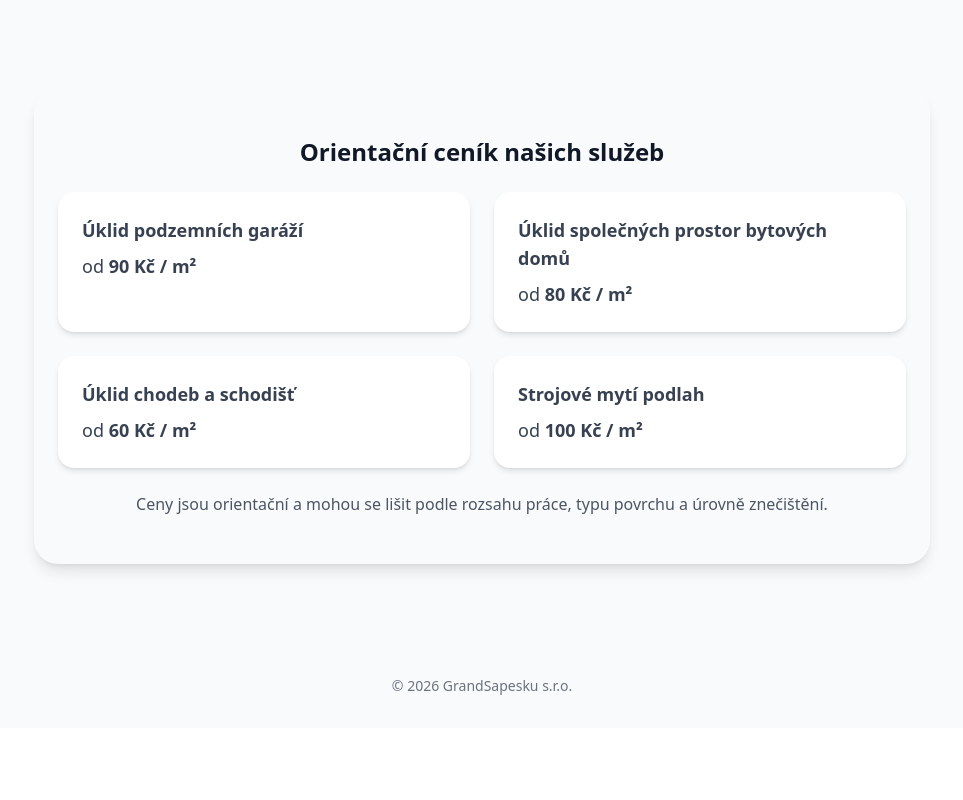
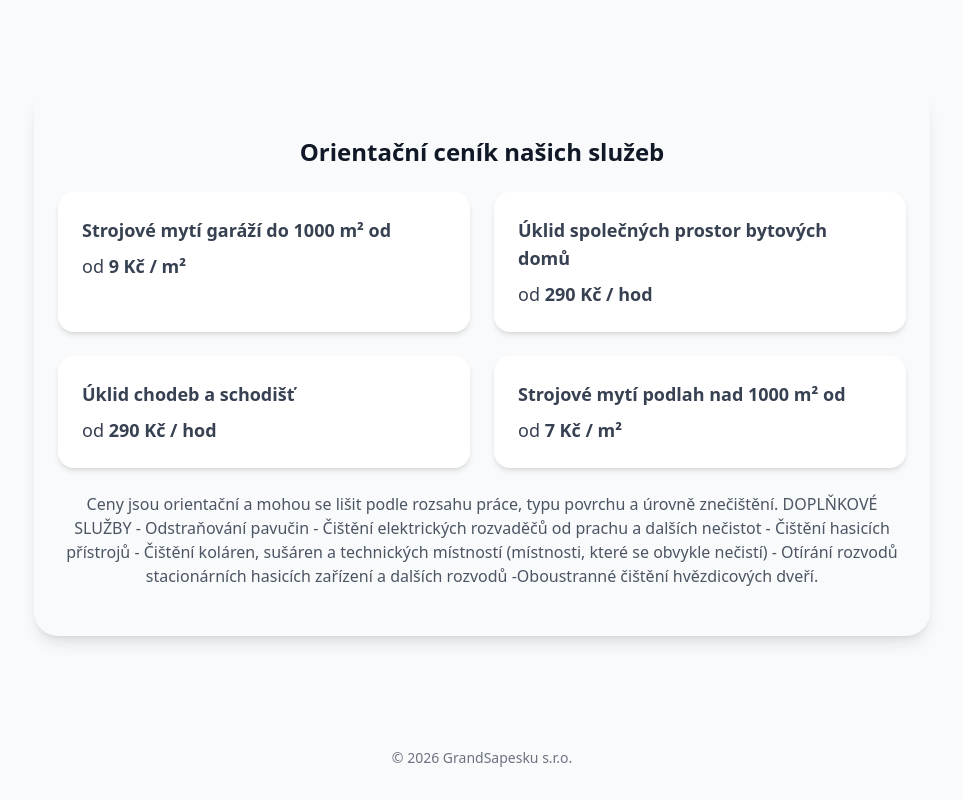
Before and after one commit to Grandsapesku/grandsapesku, a Next.js app: page / in a window 1280 px wide. Shown: the part 3781-4581 px from the top of the page, without its empty margins (158-1121 px from the left). Before the commit the page ends 4509 px from the top, so only its background shows below. Built offline with nearby package versions, Linux system fonts and the light colour scheme.

Commit message:
Update GrandSapeskuWebsite.jsx

```diff
--- a/components/GrandSapeskuWebsite.jsx
+++ b/components/GrandSapeskuWebsite.jsx
@@ -232,24 +232,31 @@ export default function GrandSapeskuWebsite() {
           <h2 className="text-2xl font-bold text-center mb-6">Orientační ceník našich služeb</h2>
           <ul className="grid md:grid-cols-2 gap-6 text-gray-700 text-lg">
             <li className="bg-white p-6 rounded-2xl shadow-md">
-              <h3 className="font-semibold mb-2">Úklid podzemních garáží</h3>
-              <p>od <strong>90 Kč / m²</strong></p>
+              <h3 className="font-semibold mb-2">Strojové mytí garáží do 1000 m² od</h3>
+              <p>od <strong>9 Kč / m²</strong></p>
             </li>
             <li className="bg-white p-6 rounded-2xl shadow-md">
               <h3 className="font-semibold mb-2">Úklid společných prostor bytových domů</h3>
-              <p>od <strong>80 Kč / m²</strong></p>
+              <p>od <strong>290 Kč / hod</strong></p>
             </li>
             <li className="bg-white p-6 rounded-2xl shadow-md">
               <h3 className="font-semibold mb-2">Úklid chodeb a schodišť</h3>
-              <p>od <strong>60 Kč / m²</strong></p>
+              <p>od <strong>290 Kč / hod</strong></p>
             </li>
             <li className="bg-white p-6 rounded-2xl shadow-md">
-              <h3 className="font-semibold mb-2">Strojové mytí podlah</h3>
-              <p>od <strong>100 Kč / m²</strong></p>
+              <h3 className="font-semibold mb-2">Strojové mytí podlah nad 1000 m² od</h3>
+              <p>od <strong>7 Kč / m²</strong></p>
             </li>
           </ul>
           <p className="text-center text-gray-600 mt-4">
             Ceny jsou orientační a mohou se lišit podle rozsahu práce, typu povrchu a úrovně znečištění.
+          DOPLŇKOVÉ SLUŽBY
+- Odstraňování pavučin
+- Čištění elektrických rozvaděčů od prachu a dalších nečistot
+- Čištění hasicích přístrojů
+- Čištění koláren, sušáren a technických místností (místnosti, které se obvykle nečistí)
+- Otírání rozvodů stacionárních hasicích zařízení a dalších rozvodů
+-Oboustranné čištění hvězdicových dveří.
           </p>
         </section>
       </main>
```
